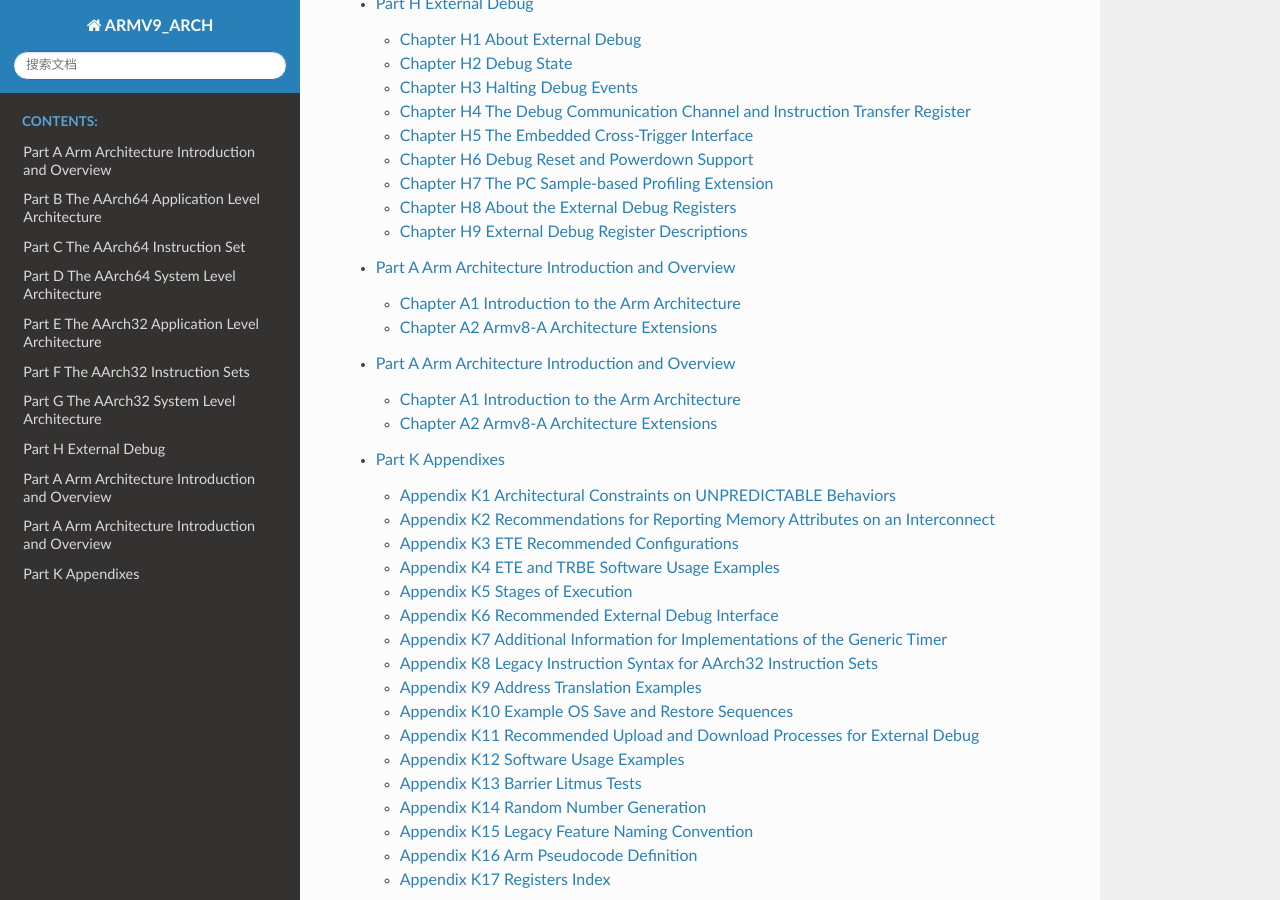
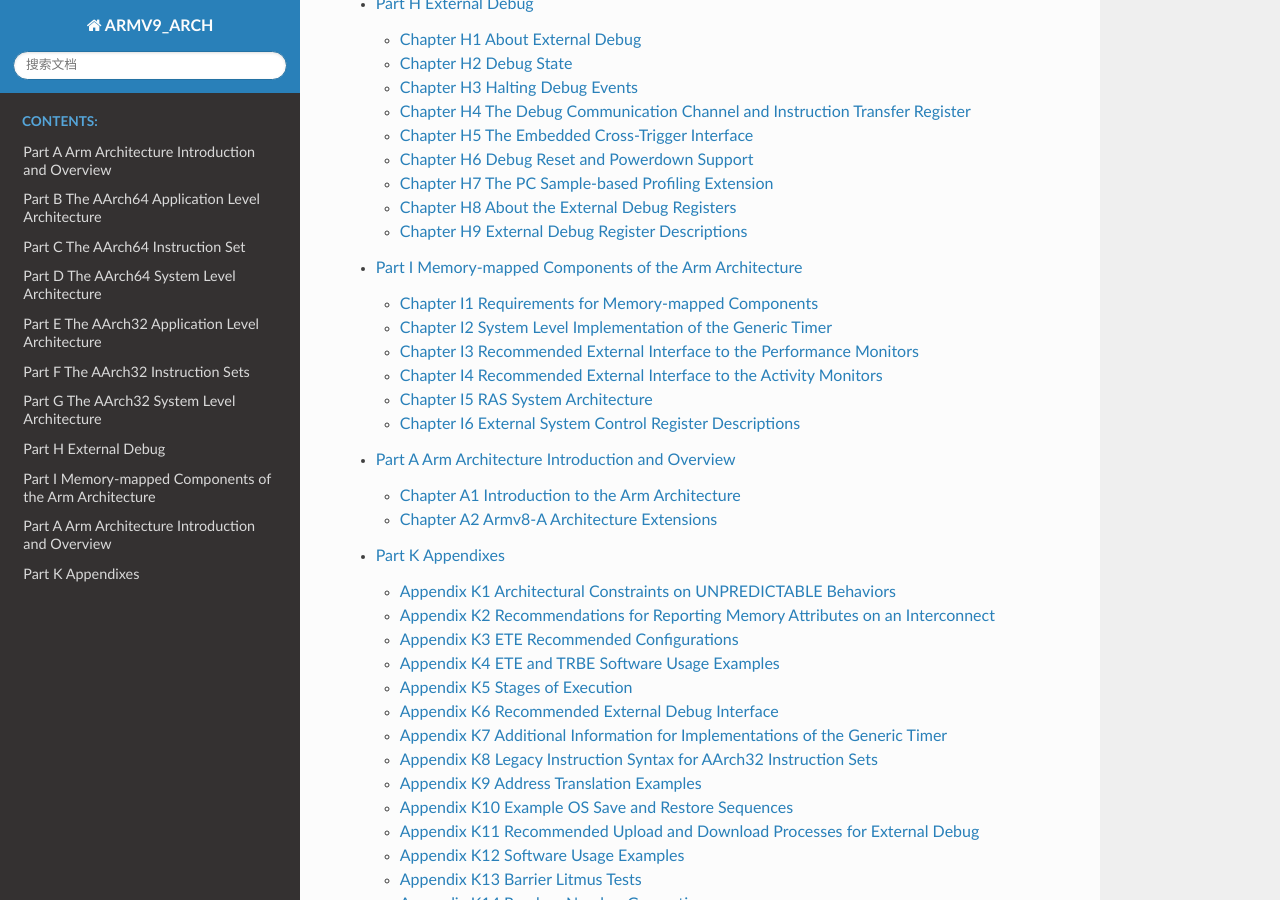
Before and after one commit to wisen/ARMV9_ARCH, a Sphinx documentation site: the page built from source/index.rst, in a window 1280 px wide and 900 px high, scrolled down 1776 px. Built offline with Sphinx 7.4.7 and the Read the Docs theme 2.0.0, drawn with Linux system fonts in a browser that asks for light colours; pages that are not in the unit, such as notebooks, are missing from menus.

Commit message:
Update index.rst

```diff
--- a/source/Armv9_docs/parti/index.rst
+++ b/source/Armv9_docs/parti/index.rst
@@ -1,30 +1,61 @@
 ===============================================================
-Part A Arm Architecture Introduction and Overview
+Part I Memory-mapped Components of the Arm Architecture
 ===============================================================
 
 .. toctree::
    :maxdepth: 2
    :caption: Contents:
 
-Chapter A1 Introduction to the Arm Architecture
+Chapter I1 Requirements for Memory-mapped Components
 ===============================================================
 
 .. toctree::
    :maxdepth: 2
+   :glob:
 
-   a11
-   a12
-   a13
-   a14
-   a15
-   a16
-   a17
+   i1*
 
-Chapter A2 Armv8-A Architecture Extensions
+Chapter I2 System Level Implementation of the Generic Timer
 ===============================================================
 
 .. toctree::
    :maxdepth: 2
+   :glob:
 
-   a21
-   a22
+   i2*
+
+Chapter I3 Recommended External Interface to the Performance Monitors
+===============================================================
+
+.. toctree::
+   :maxdepth: 2
+   :glob:
+
+   i3*
+
+Chapter I4 Recommended External Interface to the Activity Monitors
+===============================================================
+
+.. toctree::
+   :maxdepth: 2
+   :glob:
+
+   i4*
+
+Chapter I5 RAS System Architecture
+===============================================================
+
+.. toctree::
+   :maxdepth: 2
+   :glob:
+
+   i5*
+
+Chapter I6 External System Control Register Descriptions
+===============================================================
+
+.. toctree::
+   :maxdepth: 2
+   :glob:
+
+   i6*
```
